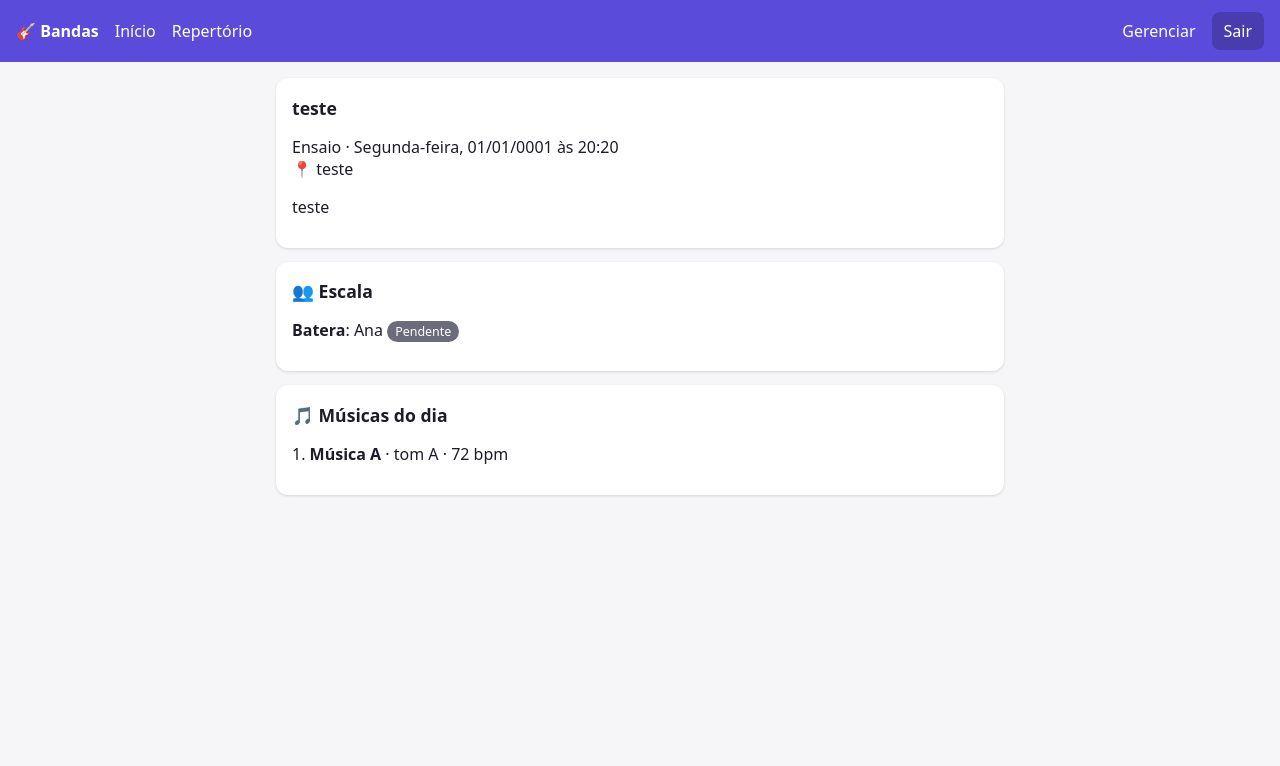
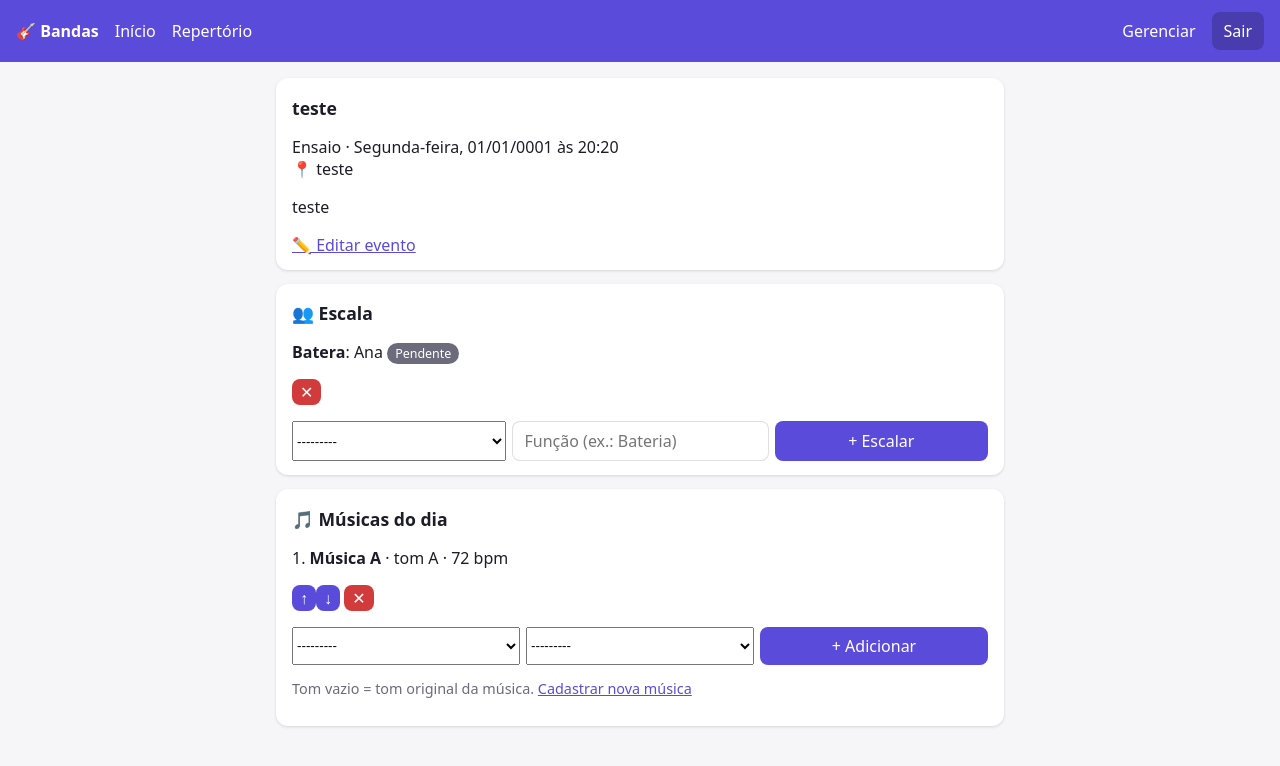
Before and after one commit to WelissonCunha/appdebandas, a Django app: page /evento/2/ in a window 1280 px wide. Shown: the top 766 px of the page. Run offline with Django 5.2, Linux system fonts and the light colour scheme; a user stored in the database is signed in; data comes from the database, SQL or seed files in the repository; both versions use the stored data as it was after the commit.

Commit message:
crud de musicas e escalas implentadas

```diff
--- /dev/null
+++ b/core/forms.py
@@ -0,0 +1,56 @@
+from django import forms
+from .models import Banda, Escala, Evento, ItemSetlist, Membro, Musica
+
+FMT = "%Y-%m-%dT%H:%M"
+
+
+def bandas_do_lider(user):
+    return Banda.objects.filter(membros__user=user, membros__papel="lider")
+
+
+class EventoForm(forms.ModelForm):
+    class Meta:
+        model = Evento
+        fields = ["banda", "titulo", "tipo", "data_hora", "local", "descricao"]
+        widgets = {
+            "data_hora": forms.DateTimeInput(attrs={"type": "datetime-local"}, format=FMT),
+            "descricao": forms.Textarea(attrs={"rows": 3}),
+        }
+
+    def __init__(self, *a, user=None, **k):
+        super().__init__(*a, **k)
+        self.fields["banda"].queryset = bandas_do_lider(user)
+        self.fields["data_hora"].input_formats = [FMT]
+
+
+class EscalaForm(forms.ModelForm):
+    class Meta:
+        model = Escala
+        fields = ["membro", "funcao"]
+        widgets = {"funcao": forms.TextInput(attrs={"placeholder": "Função (ex.: Bateria)"})}
+
+    def __init__(self, *a, banda, **k):
+        super().__init__(*a, **k)
+        self.fields["membro"].queryset = Membro.objects.filter(banda=banda).select_related("user")
+        self.fields["membro"].label_from_instance = lambda m: m.user.get_full_name() or m.user.username
+
+
+class SetlistForm(forms.ModelForm):
+    class Meta:
+        model = ItemSetlist
+        fields = ["musica", "tom"]
+
+    def __init__(self, *a, banda, **k):
+        super().__init__(*a, **k)
+        self.fields["musica"].queryset = Musica.objects.filter(banda=banda)
+
+
+class MusicaForm(forms.ModelForm):
+    class Meta:
+        model = Musica
+        fields = ["banda", "titulo", "artista", "tom", "bpm", "link", "cifra"]
+        widgets = {"cifra": forms.Textarea(attrs={"rows": 6})}
+
+    def __init__(self, *a, user=None, **k):
+        super().__init__(*a, **k)
+        self.fields["banda"].queryset = bandas_do_lider(user)
--- a/core/templates/evento.html
+++ b/core/templates/evento.html
@@ -1,16 +1,26 @@
 {% extends "base.html" %}{% block content %}
+<style>.fm p{margin:0 0 10px}.fm input,.fm select,.fm textarea{width:100%;padding:8px;border-radius:8px;border:1px solid #8884;font:inherit}.inl{display:inline;margin:0}.inl button{padding:2px 8px}.row{display:flex;gap:6px;flex-wrap:wrap}.row>*{flex:1 1 140px}</style>
 <div class="card"><h2>{{ ev.titulo }}</h2>
-<p>{{ ev.get_tipo_display }} · {{ ev.data_hora|date:"l, d/m/Y \à\s H:i" }}<br>📍 {{ ev.local|default:"—" }}</p><p>{{ ev.descricao }}</p></div>
+<p>{{ ev.get_tipo_display }} · {{ ev.data_hora|date:"l, d/m/Y \à\s H:i" }}<br>📍 {{ ev.local|default:"—" }}</p><p>{{ ev.descricao }}</p>
+{% if eh_lider %}<a href="{% url 'evento_editar' ev.pk %}">✏️ Editar evento</a>{% endif %}</div>
 <div class="card"><h2>👥 Escala</h2>
 {% for e in escalas %}<p><b>{{ e.funcao }}</b>: {{ e.membro.user.first_name|default:e.membro.user.username }}
 <span class="tag {{ e.status }}">{{ e.get_status_display }}</span>{% if e.obs %}<span class="mut"> — {{ e.obs }}</span>{% endif %}
+{% if eh_lider %}<form class="inl" method="post" action="{% url 'escala_del' e.pk %}">{% csrf_token %}<button class="no" title="Remover">✕</button></form>{% endif %}
 {% if e.membro.user == user %}<form method="post" action="{% url 'responder' e.pk %}" style="margin-top:6px">{% csrf_token %}
 <input name="obs" placeholder="Observação (opcional)">
 <button name="acao" value="confirmado">Confirmar</button> <button class="no" name="acao" value="recusado">Não posso</button></form>{% endif %}</p>
-{% empty %}<p class="mut">Escala ainda não definida.</p>{% endfor %}</div>
+{% empty %}<p class="mut">Escala ainda não definida.</p>{% endfor %}
+{% if eh_lider %}<form method="post" action="{% url 'escala_add' ev.pk %}" class="row">{% csrf_token %}
+{{ escala_form.membro }}{{ escala_form.funcao }}<button>+ Escalar</button></form>{% endif %}</div>
 <div class="card"><h2>🎵 Músicas do dia</h2>
 {% for i in setlist %}<p>{{ i.ordem }}. <b>{{ i.musica.titulo }}</b> {% if i.tom_final %}· tom {{ i.tom_final }}{% endif %}
-{% if i.musica.bpm %}· {{ i.musica.bpm }} bpm{% endif %}{% if i.musica.link %} · <a href="{{ i.musica.link }}" target="_blank">ouvir</a>{% endif %}</p>
+{% if i.musica.bpm %}· {{ i.musica.bpm }} bpm{% endif %}{% if i.musica.link %} · <a href="{{ i.musica.link }}" target="_blank">ouvir</a>{% endif %}
+{% if eh_lider %}<form class="inl" method="post" action="{% url 'setlist_mover' i.pk %}">{% csrf_token %}<button name="dir" value="up">↑</button><button name="dir" value="down">↓</button></form>
+<form class="inl" method="post" action="{% url 'setlist_del' i.pk %}">{% csrf_token %}<button class="no">✕</button></form>{% endif %}</p>
 {% if i.musica.cifra %}<pre class="mut" style="overflow:auto">{{ i.musica.cifra }}</pre>{% endif %}
-{% empty %}<p class="mut">Setlist vazio.</p>{% endfor %}</div>
+{% empty %}<p class="mut">Setlist vazio.</p>{% endfor %}
+{% if eh_lider %}<form method="post" action="{% url 'setlist_add' ev.pk %}" class="row">{% csrf_token %}
+{{ setlist_form.musica }}{{ setlist_form.tom }}<button>+ Adicionar</button></form>
+<p class="mut">Tom vazio = tom original da música. <a href="{% url 'musica_nova' %}">Cadastrar nova música</a></p>{% endif %}</div>
 {% endblock %}
--- a/core/templates/home.html
+++ b/core/templates/home.html
@@ -1,4 +1,5 @@
 {% extends "base.html" %}{% block content %}
+{% if eh_lider %}<p><a href="{% url 'evento_novo' %}"><button>+ Novo evento</button></a> <a href="{% url 'musica_nova' %}"><button>+ Nova música</button></a></p>{% endif %}
 {% if avisos %}<div class="card"><h2>📢 Avisos</h2>{% for a in avisos %}
 <p>{% if a.fixado %}📌 {% endif %}{{ a.texto }}<br><span class="mut">{{ a.banda }} · {{ a.autor.first_name|default:a.autor.username }} · {{ a.criado|date:"d/m H:i" }}</span></p>{% endfor %}</div>{% endif %}
 <div class="card"><h2>🗓️ Minhas escalas</h2>{% for e in minhas %}
--- a/core/templates/repertorio.html
+++ b/core/templates/repertorio.html
@@ -1,6 +1,8 @@
 {% extends "base.html" %}{% block content %}
+{% if eh_lider %}<p><a href="{% url 'musica_nova' %}"><button>+ Nova música</button></a></p>{% endif %}
 <div class="card"><h2>🎼 Repertório</h2><form><input name="q" value="{{ q }}" placeholder="Buscar música ou artista"> <button>Buscar</button></form></div>
 {% for m in musicas %}<div class="card"><b>{{ m.titulo }}</b> <span class="mut">{{ m.artista }}</span><br>
-<span class="mut">Tom {{ m.tom|default:"—" }} · {{ m.bpm|default:"—" }} bpm</span>{% if m.link %} · <a href="{{ m.link }}" target="_blank">ouvir</a>{% endif %}</div>
+<span class="mut">Tom {{ m.tom|default:"—" }} · {{ m.bpm|default:"—" }} bpm</span>{% if m.link %} · <a href="{{ m.link }}" target="_blank">ouvir</a>{% endif %}
+{% if eh_lider %} · <a href="{% url 'musica_editar' m.pk %}">✏️ Editar</a>{% endif %}</div>
 {% empty %}<p class="mut">Nada encontrado.</p>{% endfor %}
 {% endblock %}
--- a/core/urls.py
+++ b/core/urls.py
@@ -1,10 +1,21 @@
 from django.urls import path
-from . import views
+from . import views as v
 
 urlpatterns = [
-    path("", views.home, name="home"),
-    path("evento/<int:pk>/", views.evento, name="evento"),
-    path("escala/<int:pk>/responder/", views.responder, name="responder"),
-    path("indisponibilidade/", views.indisponibilidade, name="indisponibilidade"),
-    path("repertorio/", views.repertorio, name="repertorio"),
+    path("", v.home, name="home"),
+    path("evento/novo/", v.evento_form, name="evento_novo"),
+    path("evento/<int:pk>/", v.evento, name="evento"),
+    path("evento/<int:pk>/editar/", v.evento_form, name="evento_editar"),
+    path("evento/<int:pk>/excluir/", v.evento_excluir, name="evento_excluir"),
+    path("evento/<int:pk>/escala/add/", v.escala_add, name="escala_add"),
+    path("evento/<int:pk>/setlist/add/", v.setlist_add, name="setlist_add"),
+    path("escala/<int:pk>/responder/", v.responder, name="responder"),
+    path("escala/<int:pk>/remover/", v.escala_del, name="escala_del"),
+    path("setlist/<int:pk>/remover/", v.setlist_del, name="setlist_del"),
+    path("setlist/<int:pk>/mover/", v.setlist_mover, name="setlist_mover"),
+    path("indisponibilidade/", v.indisponibilidade, name="indisponibilidade"),
+    path("repertorio/", v.repertorio, name="repertorio"),
+    path("repertorio/nova/", v.musica_form, name="musica_nova"),
+    path("repertorio/<int:pk>/editar/", v.musica_form, name="musica_editar"),
+    path("repertorio/<int:pk>/excluir/", v.musica_excluir, name="musica_excluir"),
 ]
--- a/core/views.py
+++ b/core/views.py
@@ -1,12 +1,25 @@
 from django.contrib import messages
 from django.contrib.auth.decorators import login_required
+from django.db.models import Max
 from django.shortcuts import get_object_or_404, redirect, render
 from django.utils import timezone
+from django.views.decorators.http import require_POST
+from .forms import EscalaForm, EventoForm, MusicaForm, SetlistForm
 from .models import *
+
+LIDER = dict(banda__membros__papel="lider")
 
 
 def _bandas(user):
     return Banda.objects.filter(membros__user=user)
+
+
+def _eh_lider(user):
+    return Membro.objects.filter(user=user, papel="lider").exists()
+
+
+def _evento_lider(request, pk):
+    return get_object_or_404(Evento, pk=pk, banda__membros__user=request.user, **LIDER)
 
 
 @login_required
@@ -18,14 +31,20 @@ def home(request):
     eventos = Evento.objects.filter(banda__in=bandas, data_hora__gte=agora).select_related("banda")[:10]
     avisos = Aviso.objects.filter(banda__in=bandas).select_related("banda", "autor")[:8]
     indisp = Indisponibilidade.objects.filter(membro__user=request.user, data__gte=agora.date())
-    return render(request, "home.html", dict(minhas=minhas, eventos=eventos, avisos=avisos, indisp=indisp))
+    return render(request, "home.html", dict(minhas=minhas, eventos=eventos, avisos=avisos, indisp=indisp,
+                                             eh_lider=_eh_lider(request.user)))
 
 
 @login_required
 def evento(request, pk):
     ev = get_object_or_404(Evento, pk=pk, banda__in=_bandas(request.user))
-    return render(request, "evento.html", dict(ev=ev, escalas=ev.escalas.select_related("membro__user"),
-                                               setlist=ev.setlist.select_related("musica")))
+    lider = ev.banda.membros.filter(user=request.user, papel="lider").exists()
+    ctx = dict(ev=ev, eh_lider=lider, escalas=ev.escalas.select_related("membro__user"),
+               setlist=ev.setlist.select_related("musica"))
+    if lider:
+        ctx["escala_form"] = EscalaForm(banda=ev.banda)
+        ctx["setlist_form"] = SetlistForm(banda=ev.banda)
+    return render(request, "evento.html", ctx)
 
 
 @login_required
@@ -58,4 +77,117 @@ def repertorio(request):
     musicas = Musica.objects.filter(banda__in=_bandas(request.user))
     if q:
         musicas = musicas.filter(titulo__icontains=q) | musicas.filter(artista__icontains=q)
-    return render(request, "repertorio.html", dict(musicas=musicas, q=q))
+    return render(request, "repertorio.html", dict(musicas=musicas, q=q, eh_lider=_eh_lider(request.user)))
+
+
+# ---------- gestão do líder ----------
+
+@login_required
+def evento_form(request, pk=None):
+    ev = _evento_lider(request, pk) if pk else None
+    if not ev and not _eh_lider(request.user):
+        messages.error(request, "Apenas líderes podem criar eventos.")
+        return redirect("home")
+    form = EventoForm(request.POST or None, instance=ev, user=request.user)
+    if request.method == "POST" and form.is_valid():
+        ev = form.save()
+        messages.success(request, "Evento salvo!")
+        return redirect("evento", pk=ev.pk)
+    return render(request, "evento_form.html", dict(form=form, ev=ev))
+
+
+@login_required
+@require_POST
+def evento_excluir(request, pk):
+    _evento_lider(request, pk).delete()
+    messages.success(request, "Evento excluído.")
+    return redirect("home")
+
+
+@login_required
+@require_POST
+def escala_add(request, pk):
+    ev = _evento_lider(request, pk)
+    form = EscalaForm(request.POST, banda=ev.banda)
+    if form.is_valid():
+        e = form.save(commit=False)
+        e.evento = ev
+        e.save()
+    else:
+        messages.error(request, "Escolha o membro e informe a função.")
+    return redirect("evento", pk=pk)
+
+
+@login_required
+@require_POST
+def escala_del(request, pk):
+    esc = get_object_or_404(Escala, pk=pk, evento__banda__membros__user=request.user,
+                            evento__banda__membros__papel="lider")
+    ev_id = esc.evento_id
+    esc.delete()
+    return redirect("evento", pk=ev_id)
+
+
+@login_required
+@require_POST
+def setlist_add(request, pk):
+    ev = _evento_lider(request, pk)
+    form = SetlistForm(request.POST, banda=ev.banda)
+    if form.is_valid():
+        item = form.save(commit=False)
+        item.evento = ev
+        item.ordem = (ev.setlist.aggregate(m=Max("ordem"))["m"] or 0) + 1
+        item.save()
+    else:
+        messages.error(request, "Escolha uma música.")
+    return redirect("evento", pk=pk)
+
+
+def _item_lider(request, pk):
+    return get_object_or_404(ItemSetlist, pk=pk, evento__banda__membros__user=request.user,
+                             evento__banda__membros__papel="lider")
+
+
+@login_required
+@require_POST
+def setlist_del(request, pk):
+    item = _item_lider(request, pk)
+    ev_id = item.evento_id
+    item.delete()
+    return redirect("evento", pk=ev_id)
+
+
+@login_required
+@require_POST
+def setlist_mover(request, pk):
+    item = _item_lider(request, pk)
+    itens = list(item.evento.setlist.all())
+    i = [x.pk for x in itens].index(item.pk)
+    j = i - 1 if request.POST.get("dir") == "up" else i + 1
+    if 0 <= j < len(itens):
+        itens[i], itens[j] = itens[j], itens[i]
+    for n, x in enumerate(itens, 1):
+        ItemSetlist.objects.filter(pk=x.pk).update(ordem=n)
+    return redirect("evento", pk=item.evento_id)
+
+
+@login_required
+def musica_form(request, pk=None):
+    mus = (get_object_or_404(Musica, pk=pk, banda__membros__user=request.user, **LIDER) if pk else None)
+    if not mus and not _eh_lider(request.user):
+        messages.error(request, "Apenas líderes podem cadastrar músicas.")
+        return redirect("home")
+    form = MusicaForm(request.POST or None, instance=mus, user=request.user)
+    if request.method == "POST" and form.is_valid():
+        form.save()
+        messages.success(request, "Música salva!")
+        return redirect("repertorio")
+    return render(request, "musica_form.html", dict(form=form, mus=mus))
+
+
+@login_required
+@require_POST
+def musica_excluir(request, pk):
+    get_object_or_404(Musica, pk=pk, banda__membros__user=request.user, **LIDER).delete()
+    messages.success(request, "Música excluída.")
+    return redirect("repertorio")
```
Also changed, not shown: core/templates/evento_form.html (added, +7 -0 lines), core/templates/musica_form.html (added, +7 -0 lines), db.sqlite3.
